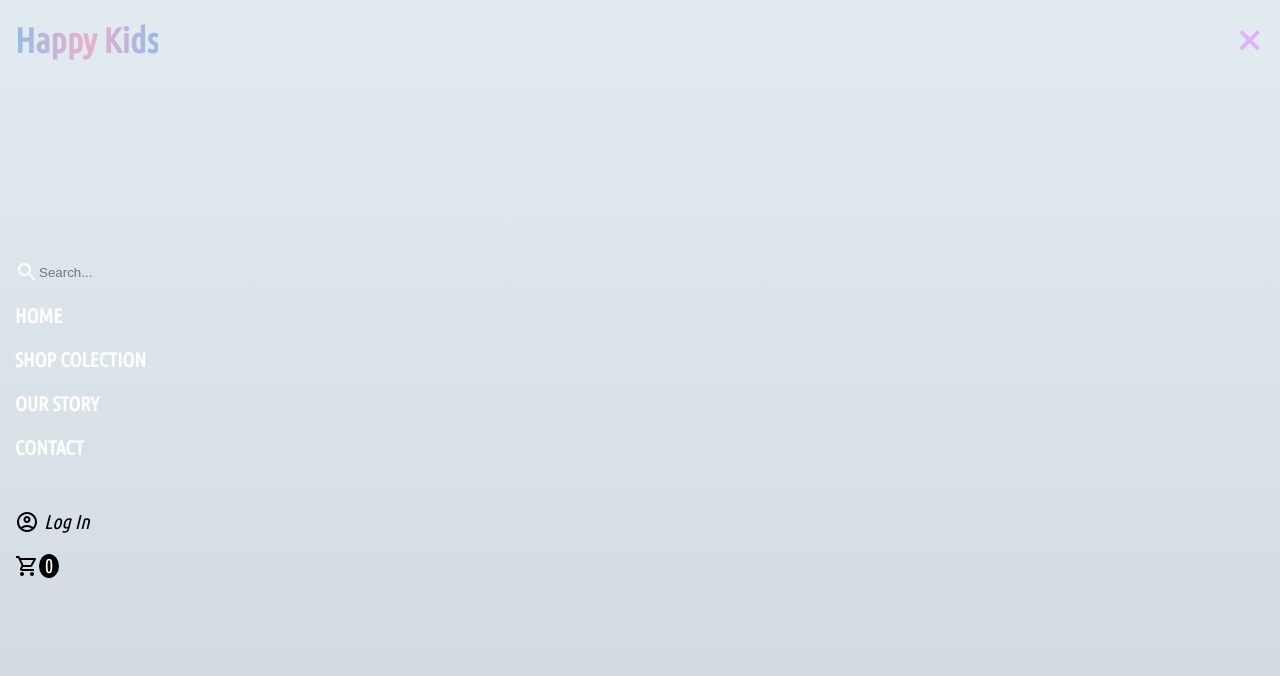
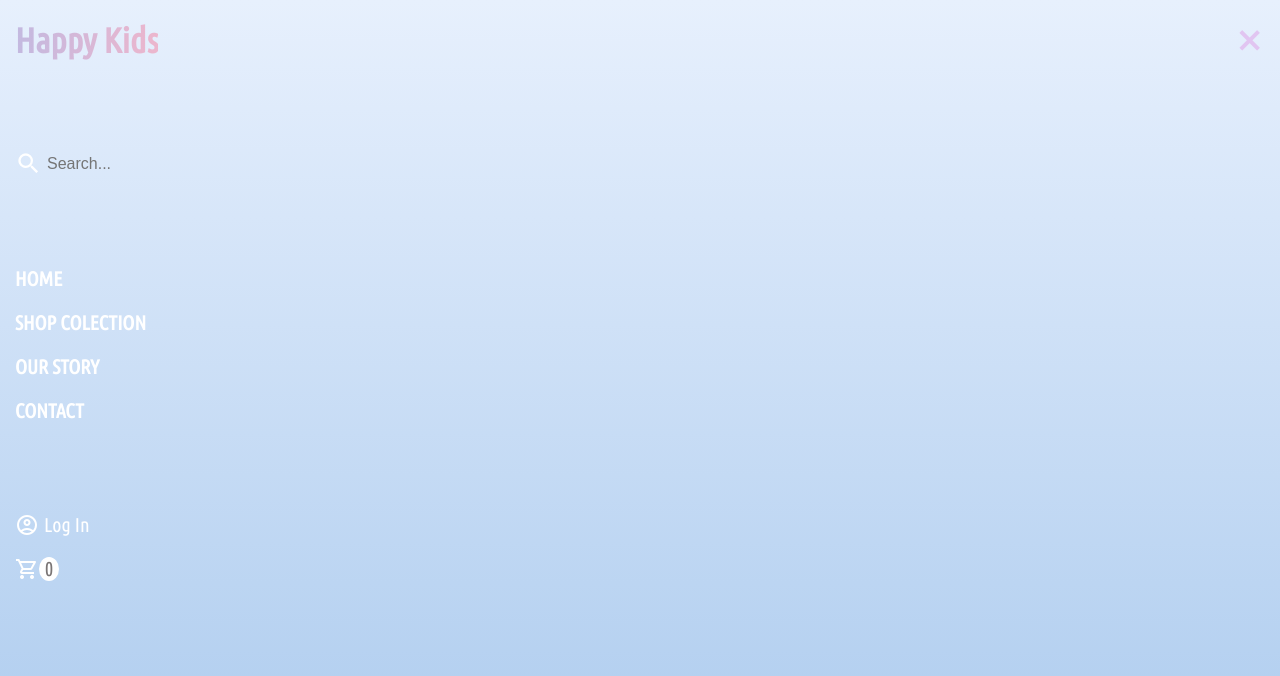
Before and after one commit to Juliotornero/HAPPYKIDS, a plain HTML site: page index.html in a window 1280 px wide. Both pictures are taken after a click on the element "menu". Drawn offline with nearby package versions, Linux system fonts and the light colour scheme; a web font is replaced by a local one.

Commit message:
Estilos del Header y Nav terminados

```diff
--- a/css/style.css
+++ b/css/style.css
@@ -21,13 +21,13 @@ body{
 
 .header-tittle{
     text-align: center;
-    /* letter-spacing: 5px; */
     font-family: 'Ubuntu Condensed', sans-serif;
     font-weight: bold   ;
     font-size: 35px;
-    background: radial-gradient(circle, rgba(238,174,202,1) 0%, rgba(148,187,233,1) 100%);
+    background: linear-gradient(to right, #c3b9e0, #ecb6cd);
     -webkit-background-clip: text;
     color: transparent;
+
 }
 
 .icons, header{
@@ -48,7 +48,7 @@ body{
     font-weight: bold;
     margin: 0;
     padding: 0;
-    color: #E2B0FF;
+    color: #e1c5f1;
 }
 /*  */
 
@@ -65,20 +65,18 @@ body{
     width: 100vw;
     height: 100vh;
     z-index: 2;
-    background-image: linear-gradient(to top, #cfd9df 0%, #e2ebf0 100%);
+    background-image: linear-gradient(to top, #accbee 0%, #e7f0fd 100%);
 }
 
 .navegacion .nav-items{
-    margin-top: 250px;
+    margin-top: 140px;
     margin-left: 15px;
     display: flex;
     flex-direction: column;
     justify-content: center;
     align-items: flex-start;
     text-transform: uppercase;
-    /* border: 1px solid red; */
     width: 290px;
-    /* margin-left: auto; */
 }
 
 
@@ -96,15 +94,12 @@ a:link, a:visited, a:active {
     color: white;
 }
 
-.nav-items li a:hover{
-    /* transform: scale(1.10); transition: all 0.5s; */
-}
 
 
 /* User & Shopping Car*/
 
 .user{
-    margin-top: 30px;
+    margin-top: 70px;
 }
 
 .shopping-car, .user{
@@ -117,7 +112,8 @@ a:link, a:visited, a:active {
 }
 
 .circle{
-    background-color: black;
+    background-color: white;
+    color: rgb(122, 117, 117);
     border-radius: 50%;
     font-weight: lighter;
     width: 20px;
@@ -126,30 +122,38 @@ a:link, a:visited, a:active {
 }
 
 .user i{
-    color: black;
+    color: white;
     font-weight: lighter;
     text-transform: capitalize;
+    font-style: normal;
 }
 
 .material-icons-outlined.car, .u {
-    color: black
+    color: white;
 }
 /*  */
 
 /*  Search box */
 
+.nav-items li .material-icons-outlined.search{
+    margin-right: 5px;
+    font-size: 27px;
+}
+
 .search-box{
-    /* border: 1px solid black; */
+    margin-bottom: 70px;
     display: flex;
     justify-content: center;
     align-items: center;
 }
 
 .search-box input{
-    width: 80px;
+    width: 200px;
     border: 0;
     outline: none;
     background-color: transparent;
+    color: white;
+    font-size: 16px;
 }
 
 
--- a/index.html
+++ b/index.html
@@ -58,7 +58,7 @@
         <ul class="nav-items">
 
             <li class="search-box">
-            <span class="material-icons">search</span>
+            <span class="material-icons-outlined search">search</span>
             <input type="text" placeholder="Search...">
             </li>
 
```
